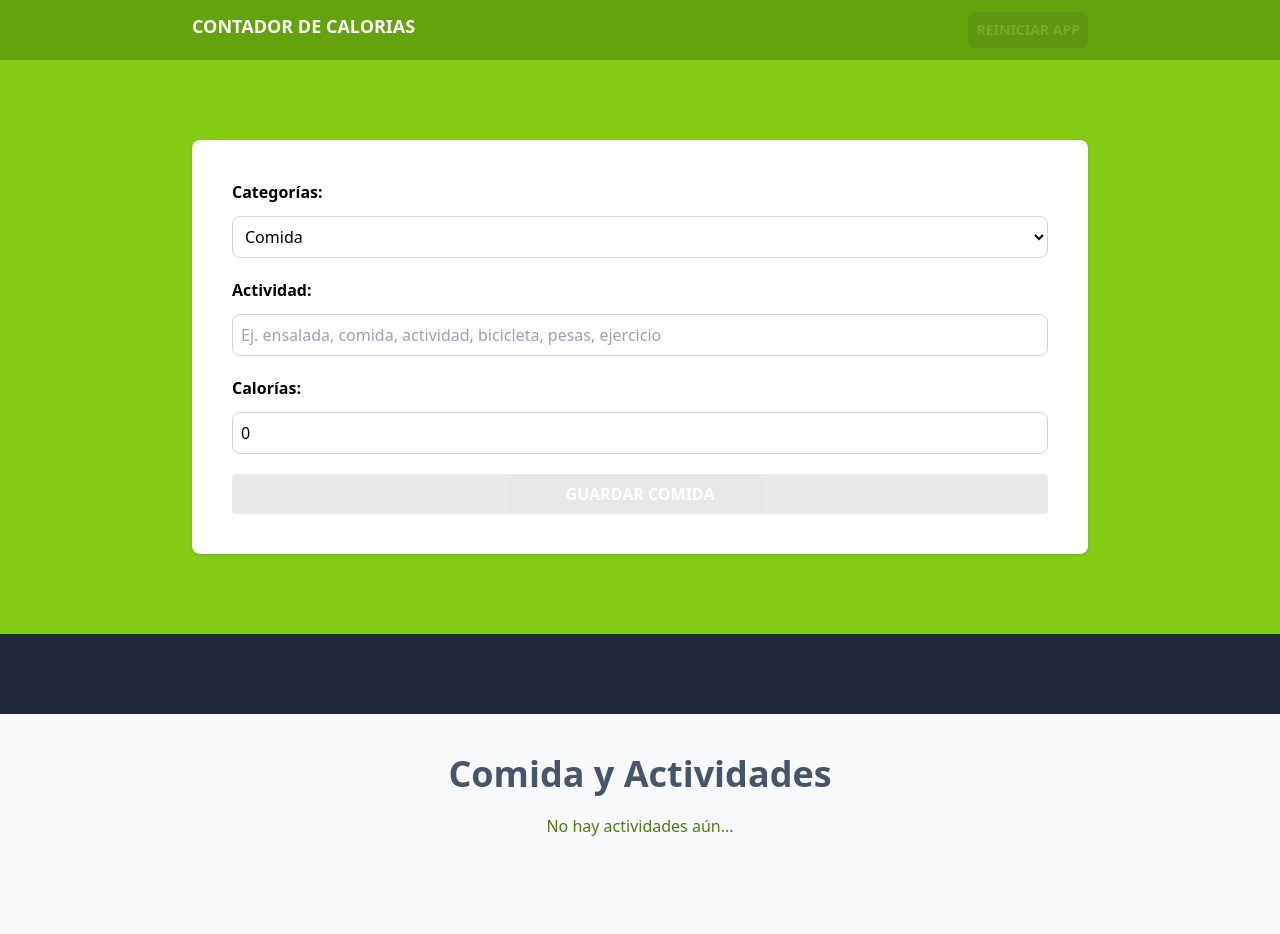
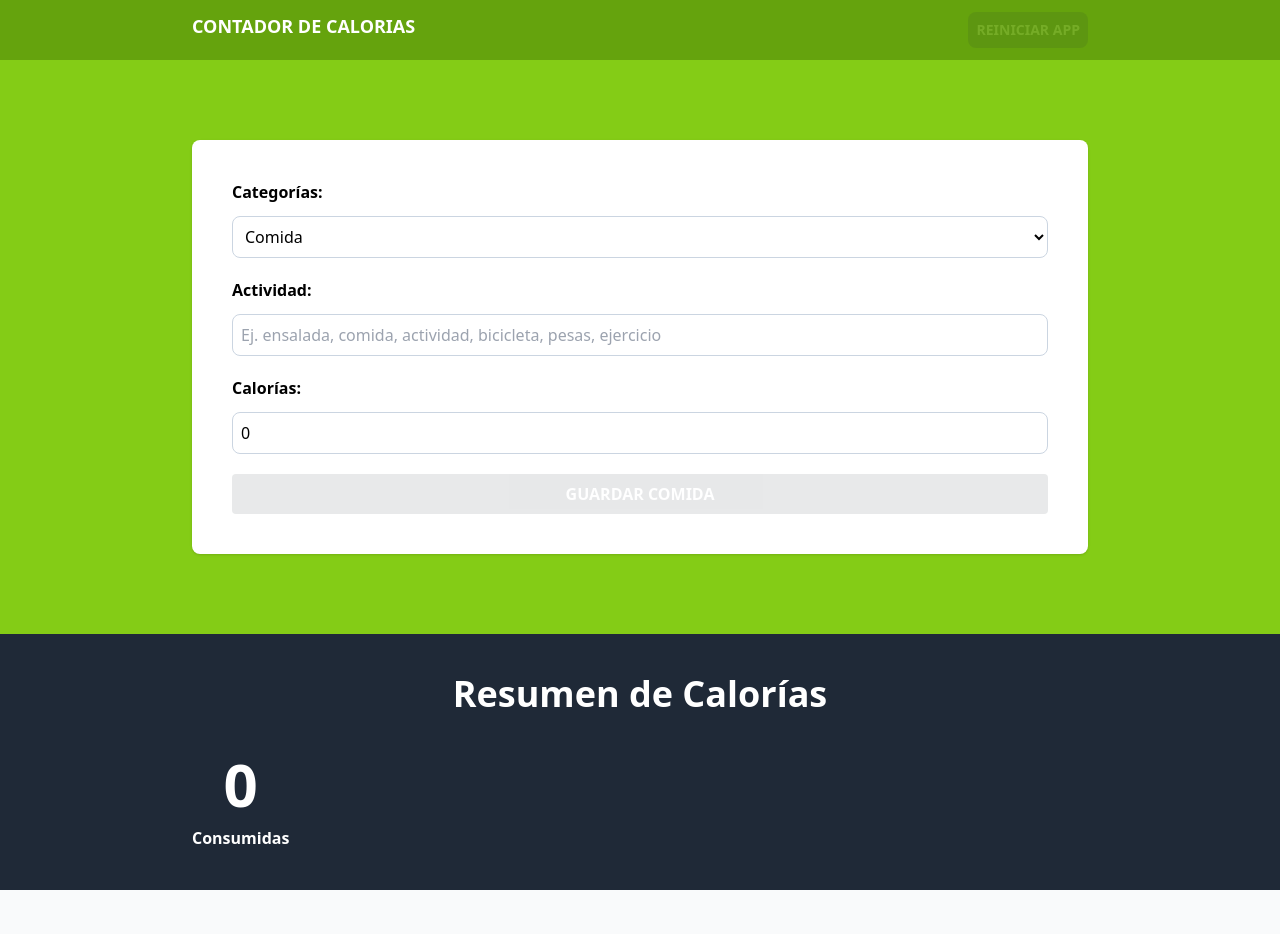
Before and after one commit to JP-GS/calorie_tracker, a React (Vite) app: page / in a window 1280 px wide. Shown: the top 934 px of the page. Before the commit the page ends 898 px from the top, so only its background shows below. Built offline with nearby package versions, Linux system fonts and the light colour scheme.

Commit message:
Renderizando las calorías consumidas

```diff
--- a/src/components/CalorieTracker.tsx
+++ b/src/components/CalorieTracker.tsx
@@ -1,3 +1,4 @@
+import { useMemo } from "react"
 import type { Activity } from "../types"
 
 
@@ -5,7 +6,19 @@
     activities: Activity[]
 }
 export default function CalorieTracker({activities} : CalorieTrackerProps) {
+
+    //Contadores
+    const caloriesConsumend = useMemo(() => activities.reduce((total, activity) => activity.category === 1 ? total + activity.calories : total, 0) ,[activities])
   return (
-    <div>{activities}</div>
+    <>
+        <h2 className="text-4xl font-black text-white text-center">Resumen de Calorías</h2>
+
+        <div className="flex flex-col gap-5 mt-10 items-center md:flex-row md:justify-between">
+        <p className="text-white font-bold rounded-full grid grid-cols-1 gap-3 text-center">
+            <span className="font-black text-6xl text-orange">{caloriesConsumend}</span>
+            Consumidas
+        </p>
+        </div>
+    </>
   )
 }
```
